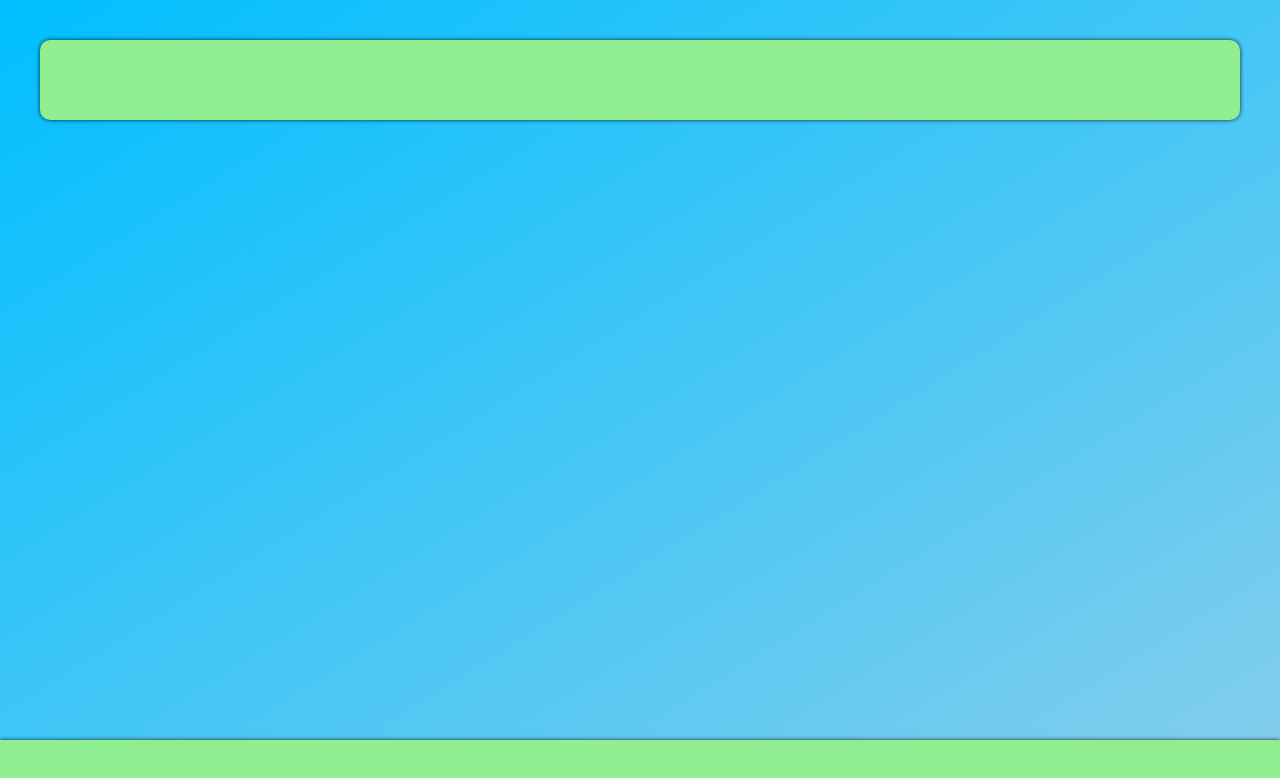
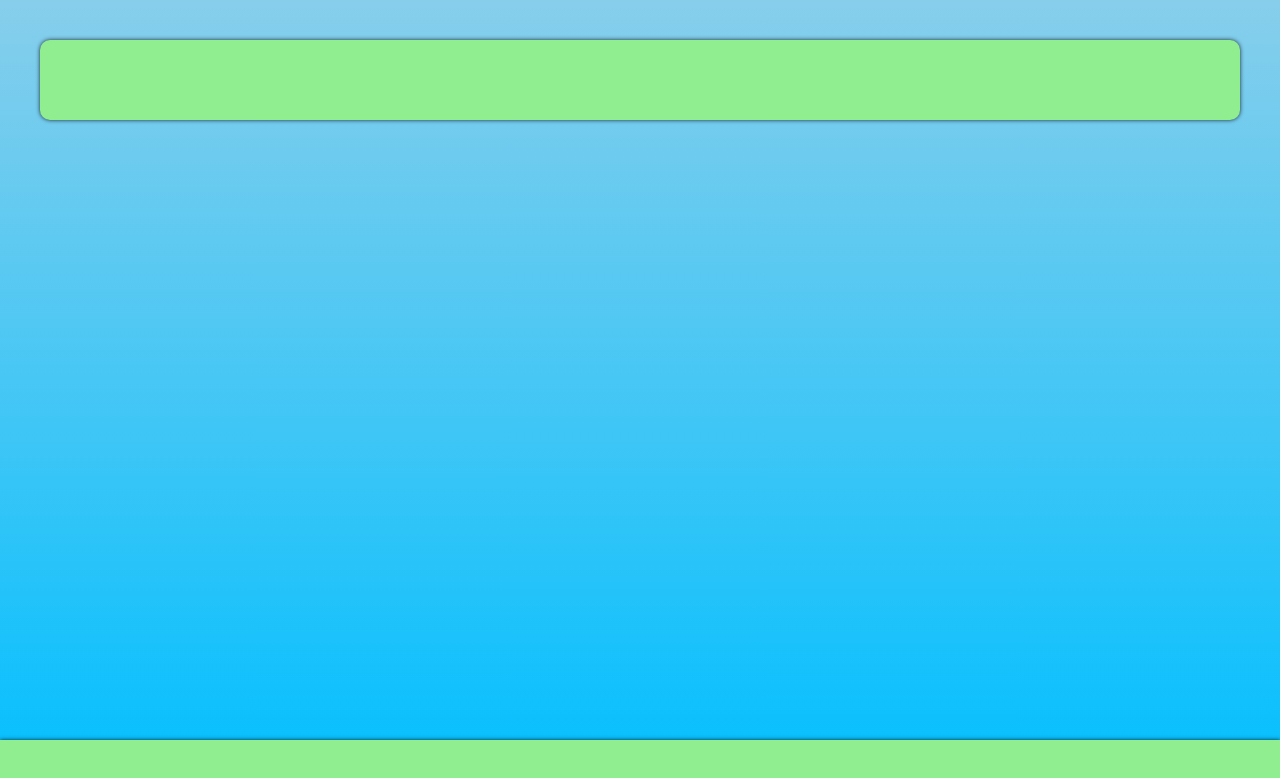
Before and after one commit to wzhuoqun07/kidata-1, a React (Create React App) app in the folder frontend/: page / in a window 1280 px wide. Shown: the top 778 px of the page. Built offline with nearby package versions, Linux system fonts and the light colour scheme.

Commit message:
change gradient

```diff
--- a/frontend/src/index.css
+++ b/frontend/src/index.css
@@ -10,6 +10,6 @@ body {
 
 	background-color: skyblue;
 	/* gradient styling: */
-	background-image: linear-gradient(to left top, skyblue, deepskyblue);
+	background-image: linear-gradient(skyblue, deepskyblue);
 	background-attachment: fixed;
 }
```
